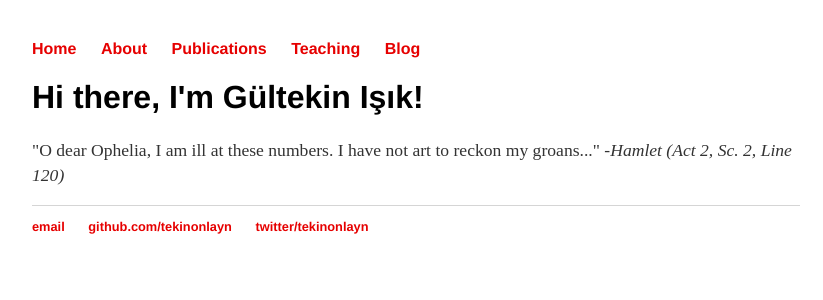
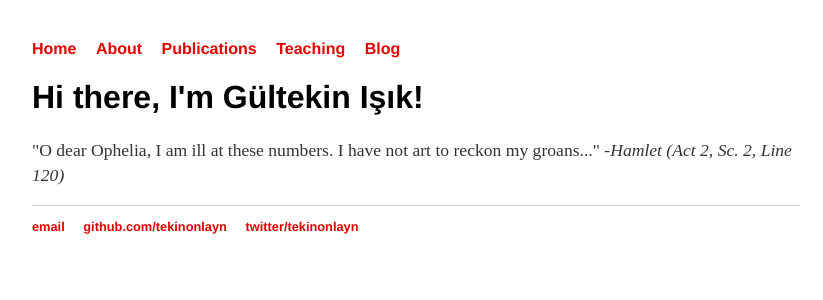
Before and after one commit to tekinonlayn/gi.github.io, a Jekyll site: the page built from index.html, in a window 1280 px wide. Shown: the top 300 px of the page, without its empty margins (224-1047 px from the left). Built offline with Jekyll 4.4.1, drawn with Linux system fonts in a browser that asks for light colours.

Commit message:
Update main.css

```diff
--- a/css/main.css
+++ b/css/main.css
@@ -11,7 +11,7 @@ nav ul, footer ul {
 }
 nav ul li, footer ul li {
     display: inline;
-    margin-right: 20px;
+    margin-right: 15px;
 }
 a {
     text-decoration: none;
@@ -42,8 +42,5 @@ ul.posts {
 
 ul.posts li {
     list-style: none;
+    margin-bottom: 10px;
 }
-
-caption {
-    caption-side: bottom;
-}
```
